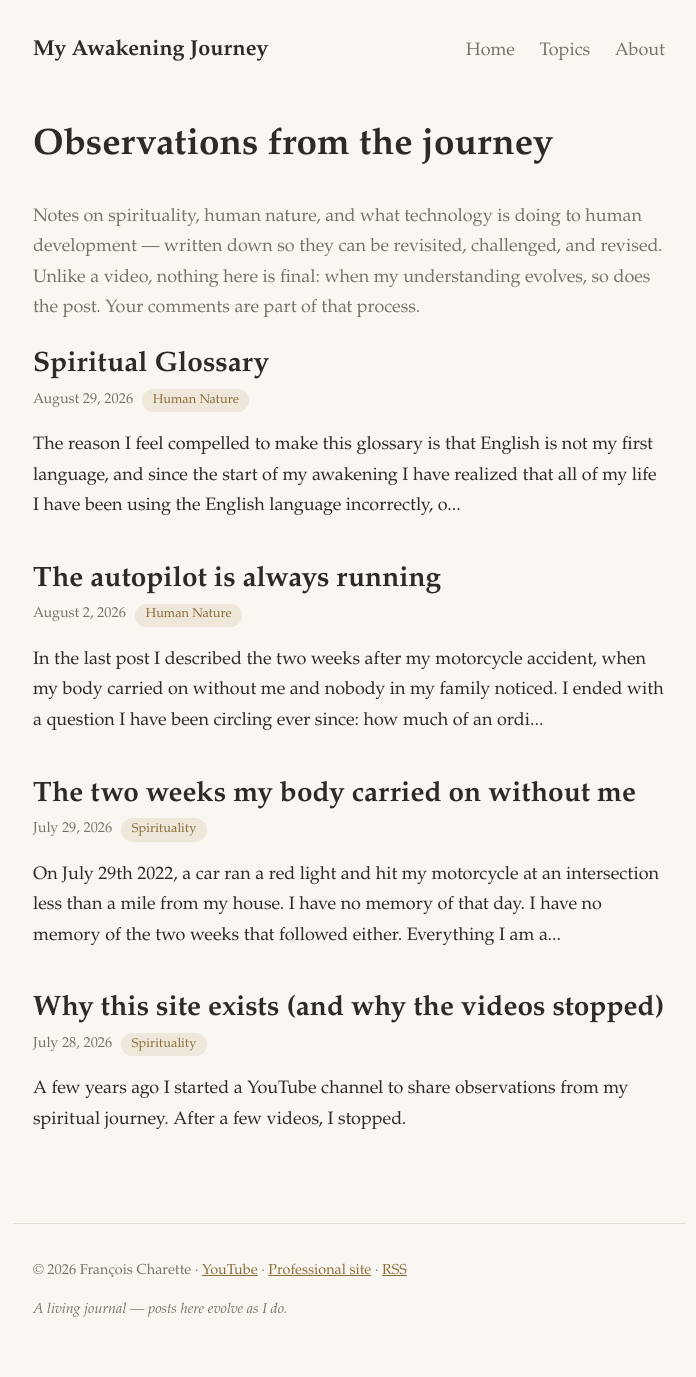
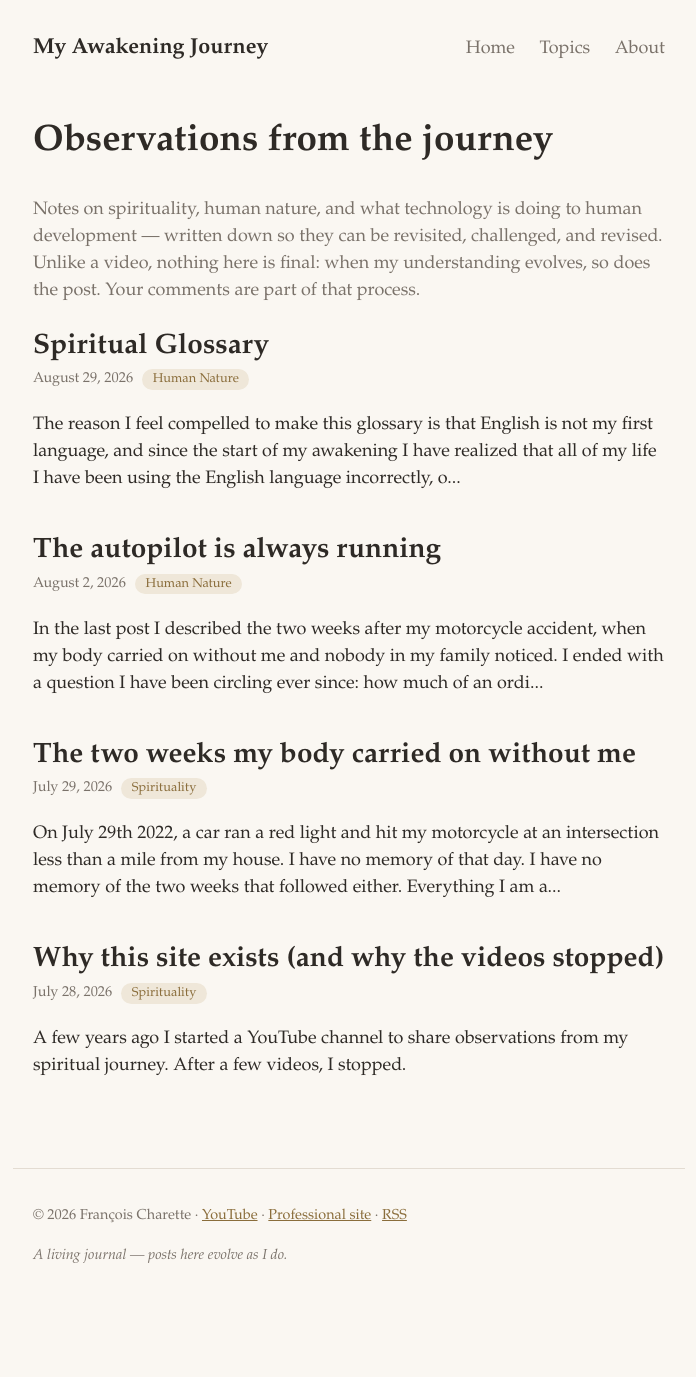
Before and after one commit to FrancoisCharette/myAwakeningJourney, a Jekyll site: the page built from index.html, in a window 1280 px wide. Shown: the whole page, without its empty margins (291-987 px from the left). Built offline with Jekyll 4.4.1, drawn with Linux system fonts in a browser that asks for light colours; after the commit the page ends 1324 px from its top, so only the background shows below that.

Commit message:
Tighter line spacing, clearer paragraph separation

```diff
--- a/assets/css/style.css
+++ b/assets/css/style.css
@@ -27,8 +27,12 @@ body {
   color: var(--text);
   font-family: "Iowan Old Style", "Palatino Linotype", Palatino, Georgia, serif;
   font-size: 1.125rem;
-  line-height: 1.7;
+  line-height: 1.5;
 }
+
+/* Paragraph gap must exceed the line gap, or paragraph breaks stop reading
+   as breaks. 1.5 line-height matches Obsidian's --line-height-normal. */
+p { margin: 1.2em 0; }
 
 .site-header, .content, .site-footer {
   max-width: var(--max-width);
```
